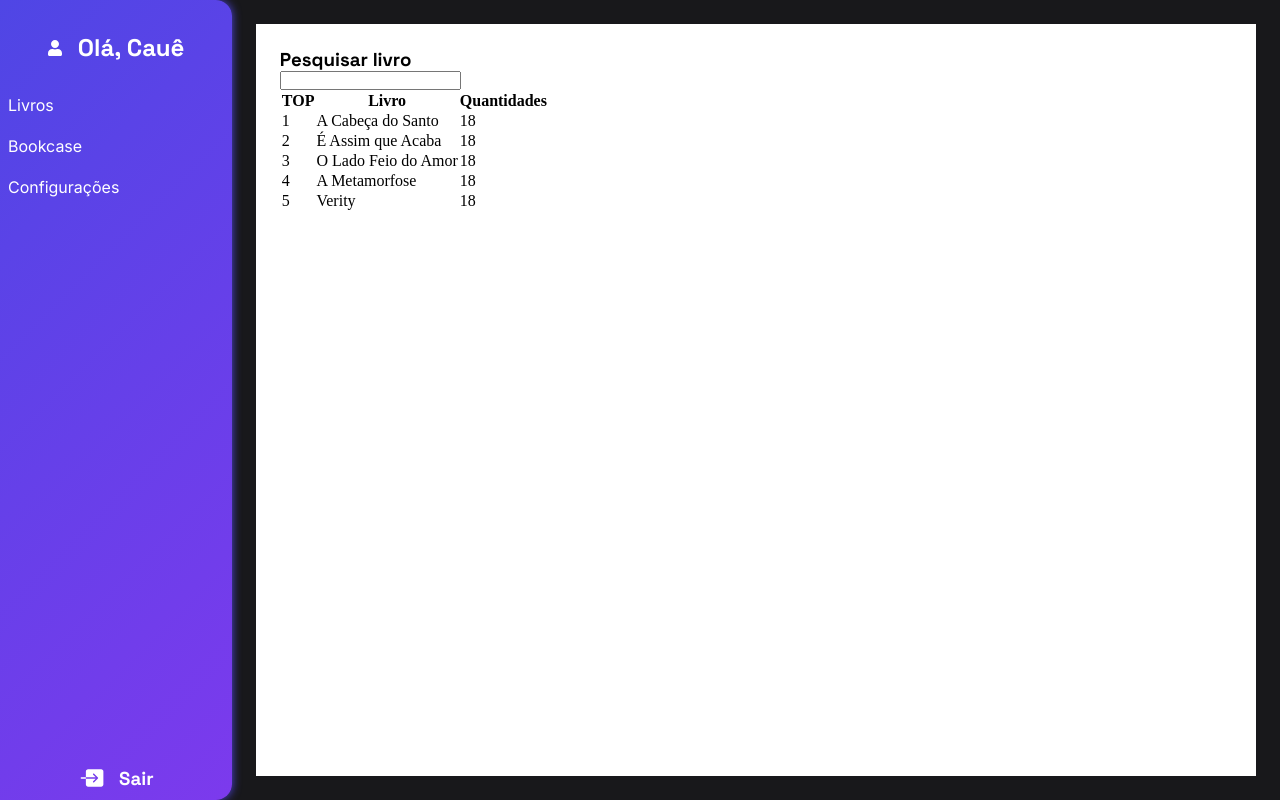
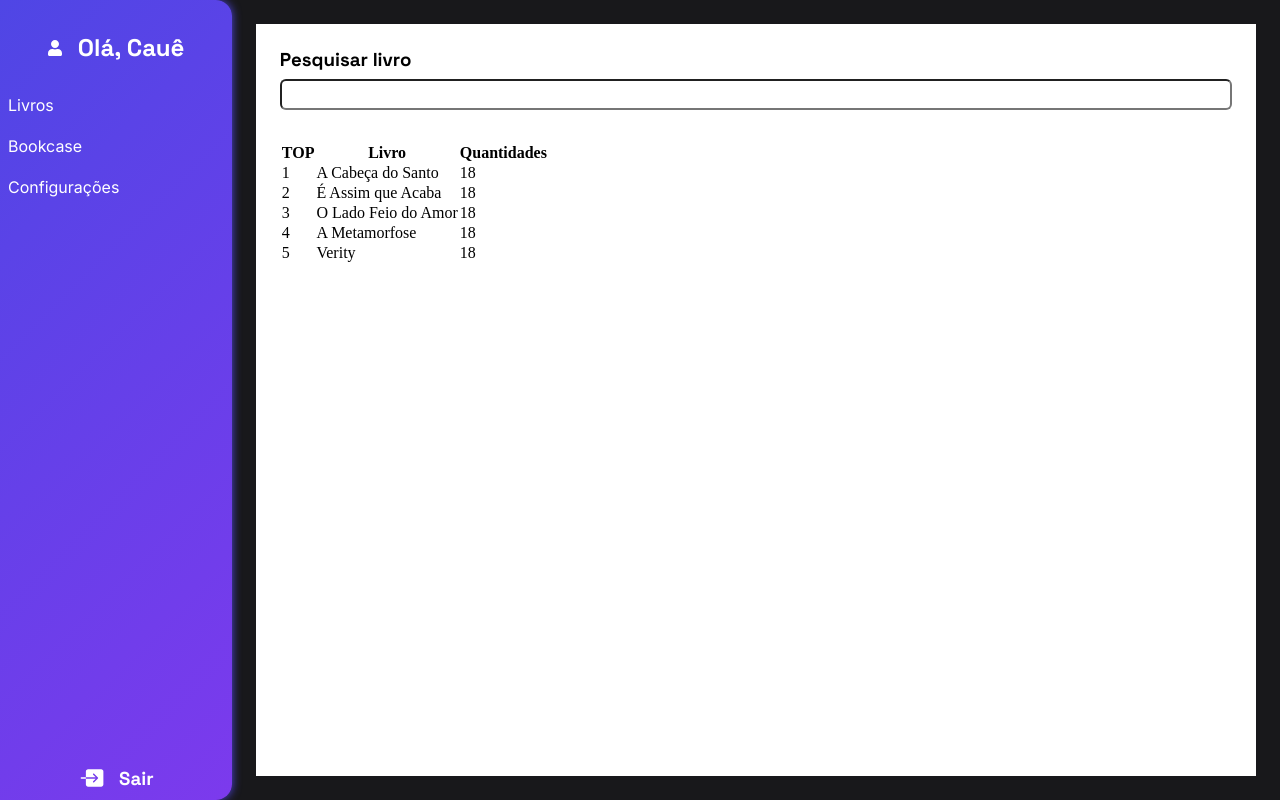
Before and after one commit to cauealb/biblioteca-front-simple, a React (Vite) app: page /dashboard/best-books in a window 1280 px wide. Built offline with nearby package versions, Linux system fonts and the light colour scheme.

Commit message:
style: Estilizando filtro

```diff
--- a/src/pages/DashboardBooks/style.module.css
+++ b/src/pages/DashboardBooks/style.module.css
@@ -0,0 +1,11 @@
+.input {
+    margin-bottom: 1.5rem;
+
+    input {
+        margin-block: 0.5rem;
+        width: 100%;
+        font-size: 1.1rem;
+        padding: 0.2rem;
+        border-radius: 6px;
+    }
+}
```
